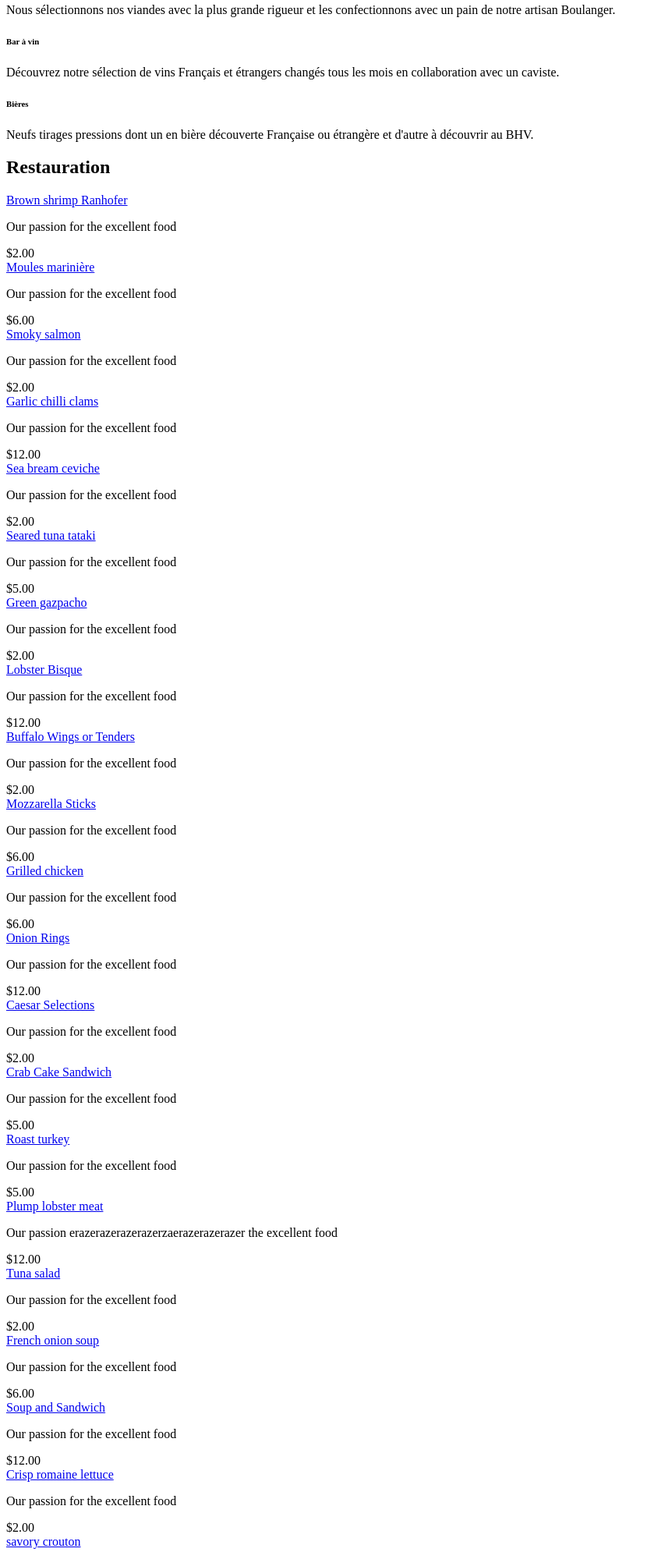
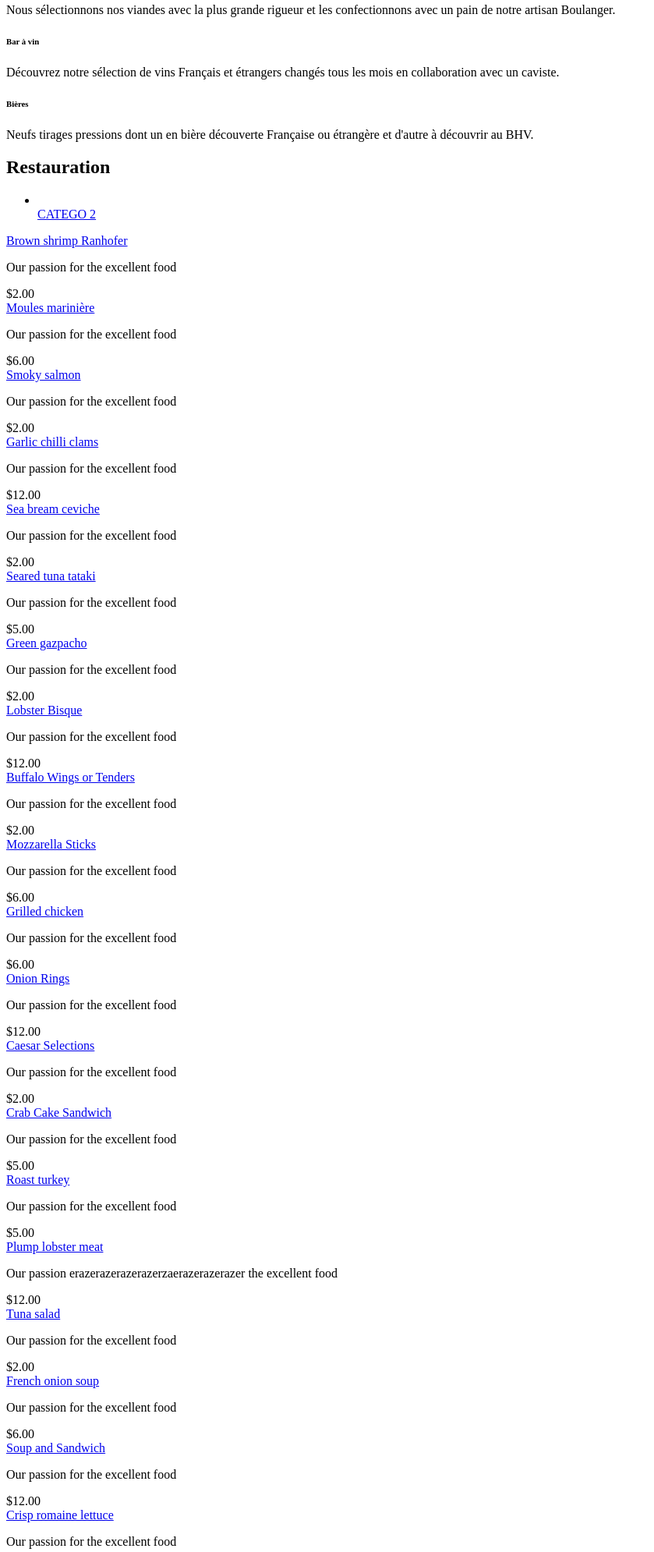
Before and after one commit to romaricrapine/site_bar, a Symfony app: template templates/user/index.html.twig in a window 1280 px wide. Shown: the part 784-2774 px from the top of the page at 78% size, without its empty margins (0-839 px from the left). Run offline with Twig, Linux system fonts and the light colour scheme; the template is opened without the code that fills it, so the values that code supplies are empty; some libraries are stand-ins or nearby versions.

Commit message:
[Test] Test i++ menu with counter

```diff
--- a/templates/user/index.html.twig
+++ b/templates/user/index.html.twig
@@ -211,21 +211,27 @@
                     <div class="menu-day-product-content">
                         <div class="menu-day-tab-header">
                             <ul class="menu-day-tab-list">
-                                {% for _categories in categorie %}
+                                {% for _products in product %}
                                     <li>
-                                        <a href="#tab-menu-1">
+                                        <a href="#tab-menu-{{ _products.id }}">
                                             <i class="icofont-fruits"></i>
                                             <br>
-                                            {{ _categories.name }}
+                                            {{ _products.tagSubCatego }}
                                         </a>
                                     </li>
                                 {% endfor %}
+                                <li>
+                                    <a href="#tab-menu-2">
+                                        <i class="icofont-fruits"></i>
+                                        <br>
+                                        CATEGO 2
+                                    </a>
+                                </li>
                             </ul>
                         </div>
                         <div class="menu-day-main-tabs-content">
-                            {% for _categories in categorie %}
-                            <div class="menu-single-tab-content active" id="{{ _categories.id }}">
-                                {% endfor %}
+                            {% set counter = ( counter | default(0) ) + 1 %}
+                            <div class="menu-single-tab-content active" id="tab-menu-{{ counter }}">
                                 <div class="row">
                                     <div class="col-xl-6 col-lg-6 col-md-12 col-sm-12 col-12 ">
                                         {% for _products in product %}
@@ -240,21 +246,33 @@
                                                         <div class="menu-product-price">
                                                             {% if _products.firstOptions == true %}
                                                                 <span style="color: #fbc31b;font-size: 15px;font-weight: 600;">
-                                                                        {{ _products.nameFOptions }} : {{ _products.priceFOptions / 100 }}€
+                                                                    {{ _products.nameFOptions }}
+                                                                    {% if _products.nameFOptions == true %}
+                                                                        :
+                                                                    {% endif %}
+                                                                    {{ _products.priceFOptions / 100 }} €
                                                                     </span>
                                                             {% endif %}
                                                         </div>
                                                         <div class="menu-product-price">
                                                             {% if _products.secondOptions == true %}
                                                                 <span style="color: #fbc31b;font-size: 15px;font-weight: 600;">
-                                                                        {{ _products.nameSOptions }} : {{ _products.priceSOptions / 100 }}€
+                                                                    {{ _products.nameSOptions }}
+                                                                    {% if _products.nameFOptions == true %}
+                                                                        :
+                                                                    {% endif %}
+                                                                    {{ _products.priceSOptions / 100 }} €
                                                                     </span>
                                                             {% endif %}
                                                         </div>
                                                         <div class="menu-product-price">
                                                             {% if _products.thirdOptions == true %}
                                                                 <span style="color: #fbc31b;font-size: 15px;font-weight: 600;">
-                                                                        {{ _products.nameTOptions }} : {{ _products.priceTOptions / 100 }}€
+                                                                    {{ _products.nameTOptions }}
+                                                                    {% if _products.nameFOptions == true %}
+                                                                        :
+                                                                    {% endif %}
+                                                                    {{ _products.priceTOptions / 100 }} €
                                                                     </span>
                                                             {% endif %}
                                                         </div>
@@ -344,7 +362,7 @@
                                     </div>
                                 </div>
                             </div>
-                            <div class="menu-single-tab-content" id="tab-menu-2">
+                            <div class="menu-single-tab-content" id="tab-menu-3">
                                 <div class="row">
                                     <div class="col-xl-6 col-lg-6 col-md-12 col-sm-12 col-12 ">
                                         <div class="menu-single-product-horizontal">
@@ -440,7 +458,7 @@
                                     </div>
                                 </div>
                             </div>
-                            <div class="menu-single-tab-content" id="tab-menu-3">
+                            <div class="menu-single-tab-content" id="tab-menu-4">
                                 <div class="row">
                                     <div class="col-xl-6 col-lg-6 col-md-12 col-sm-12 col-12 ">
                                         <div class="menu-single-product-horizontal">
```
